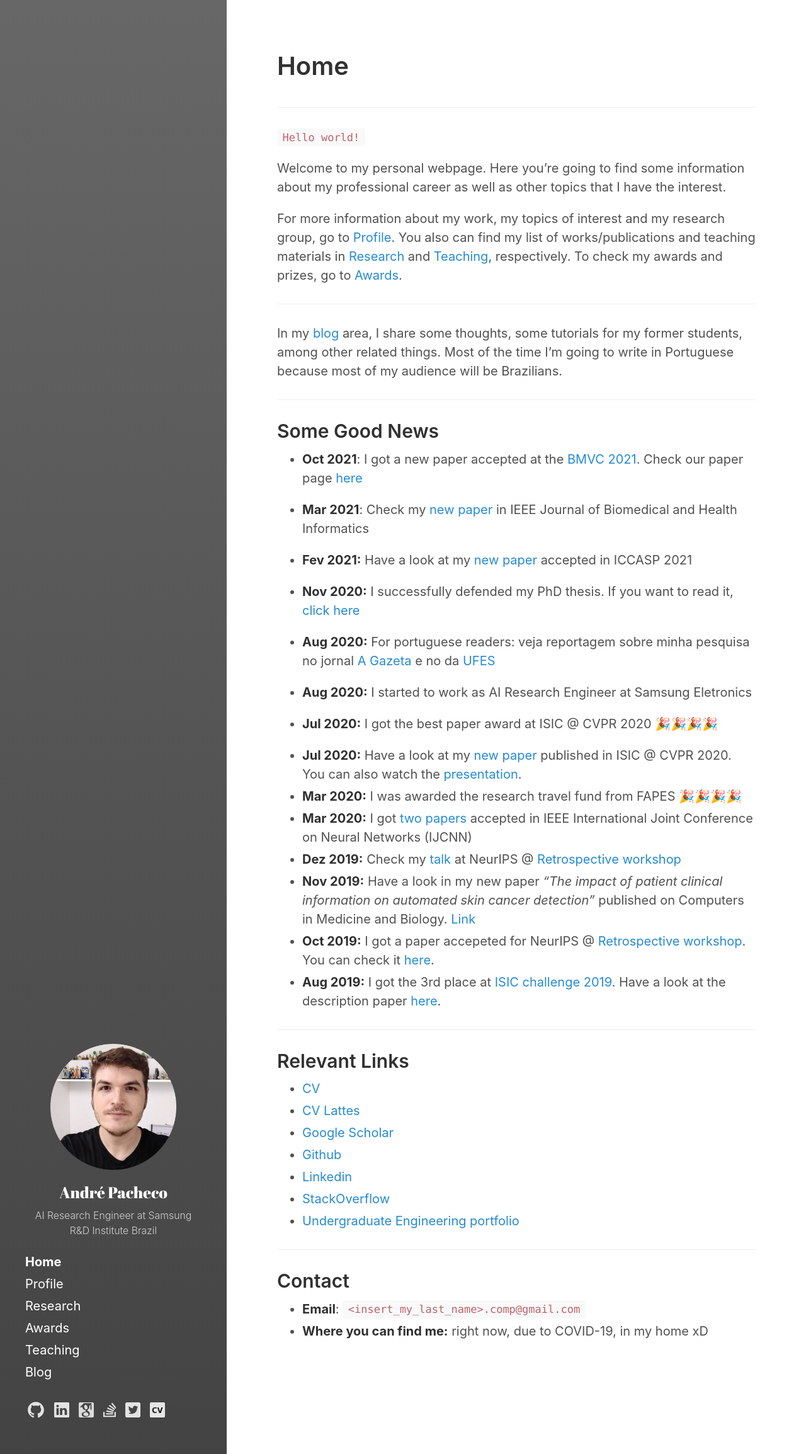
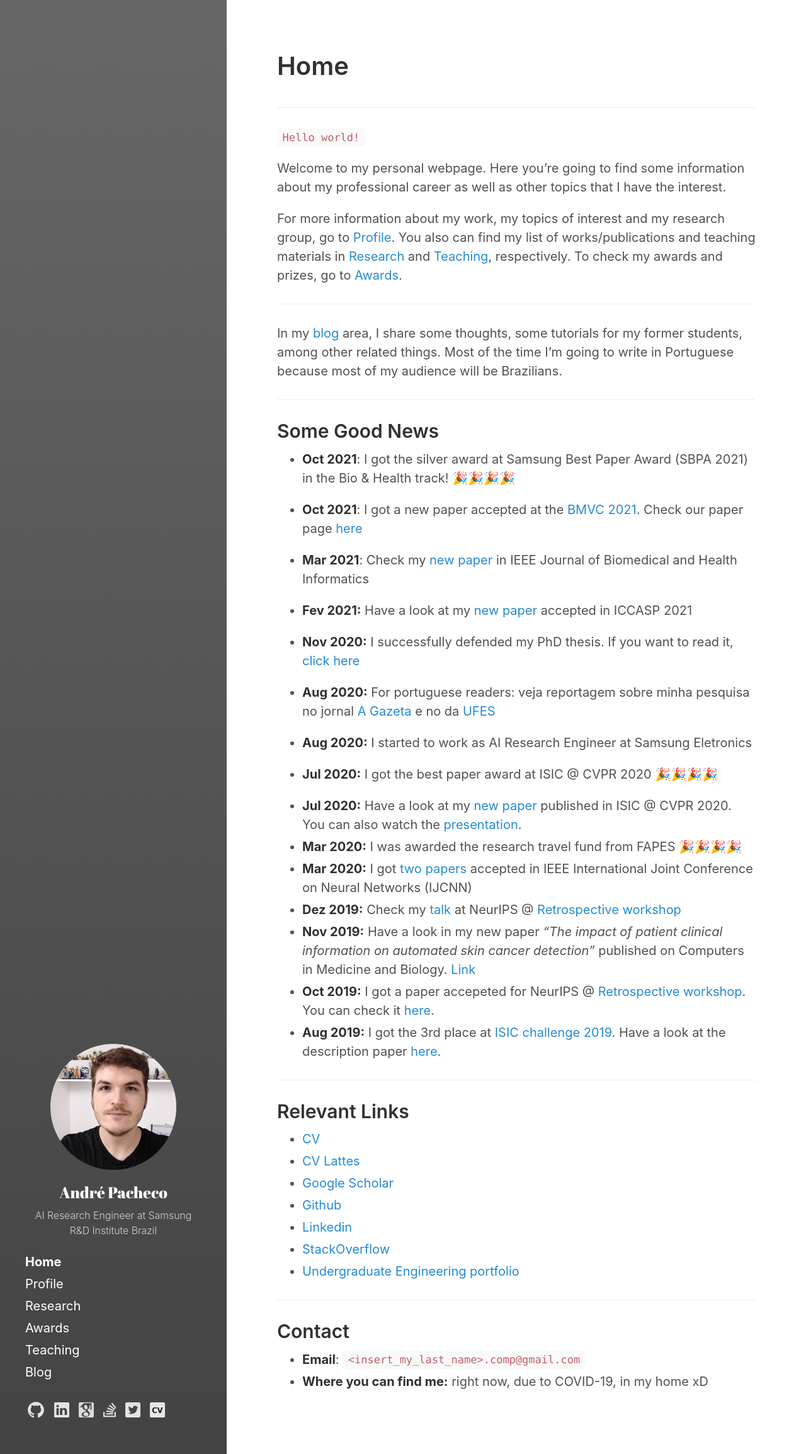
Before and after one commit to paaatcha/paaatcha.github.io, a Jekyll site: the page built from index.md, in a window 1280 px wide. Shown: the whole page at 63% size. Built offline with Jekyll 4.4.1, drawn with Linux system fonts in a browser that asks for light colours.

Commit message:
Update index.md

```diff
--- a/index.md
+++ b/index.md
@@ -16,6 +16,8 @@ In my [blog](blog) area, I share some thoughts, some tutorials for my former stu
 ___
 
 ## Some Good News
+
++ **Oct 2021**: I got the silver award at Samsung Best Paper Award (SBPA 2021) in the Bio & Health track! 🎉🎉🎉🎉
 
 + **Oct 2021**: I got a new paper accepted at the [BMVC 2021](https://www.bmvc2021.com/). Check our paper page [here](https://cyclempi.github.io/)
 
```
